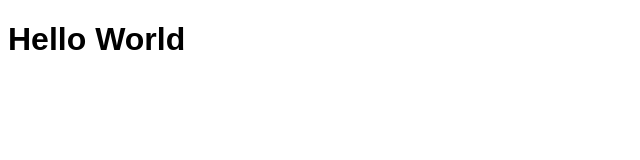
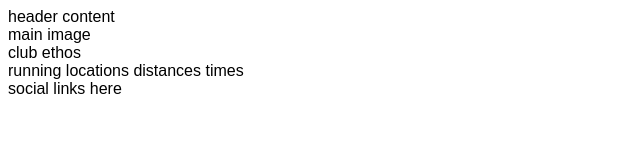
Before and after one commit to GazzaW6/Love-running, a plain HTML site: page index.html in a window 1280 px wide. Shown: the whole page, without its empty margins (0-640 px from the left). Drawn offline with Linux system fonts and the light colour scheme.

Commit message:
add core structure for home page

```diff
--- a/index.html
+++ b/index.html
@@ -11,6 +11,20 @@
     <link rel="stylesheet" href="assets/css/style.css">
 </head>
 <body>
-    <h1> Hello World</h1>
+    <header>header content</header>
+    <section>
+        main image
+    </section>
+    <section>
+        club ethos
+    </section>
+    <section>
+        running locations
+        distances
+        times
+    </section>
+    <footer>
+        social links here
+    </footer>
 </body>
 </html>
```
